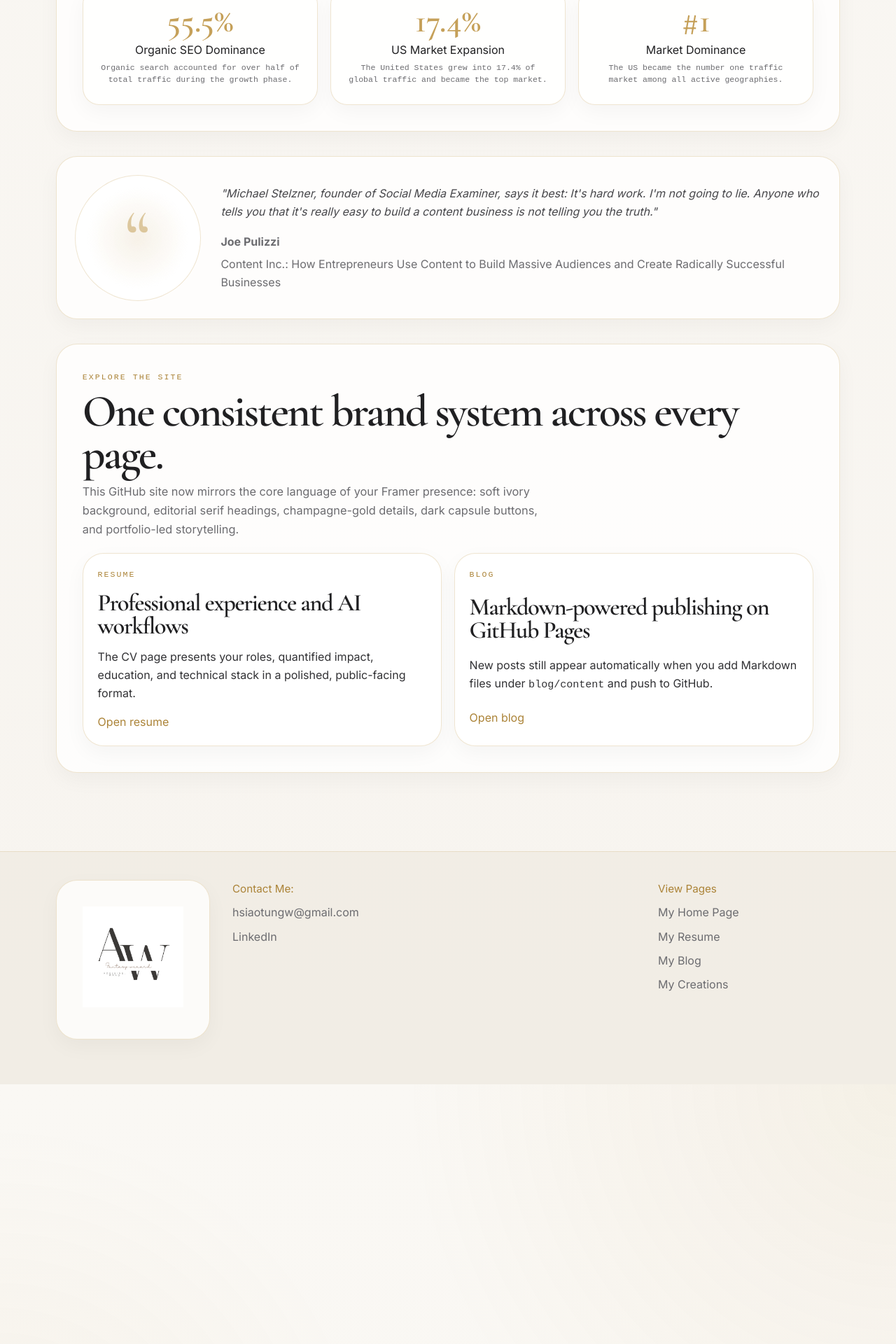
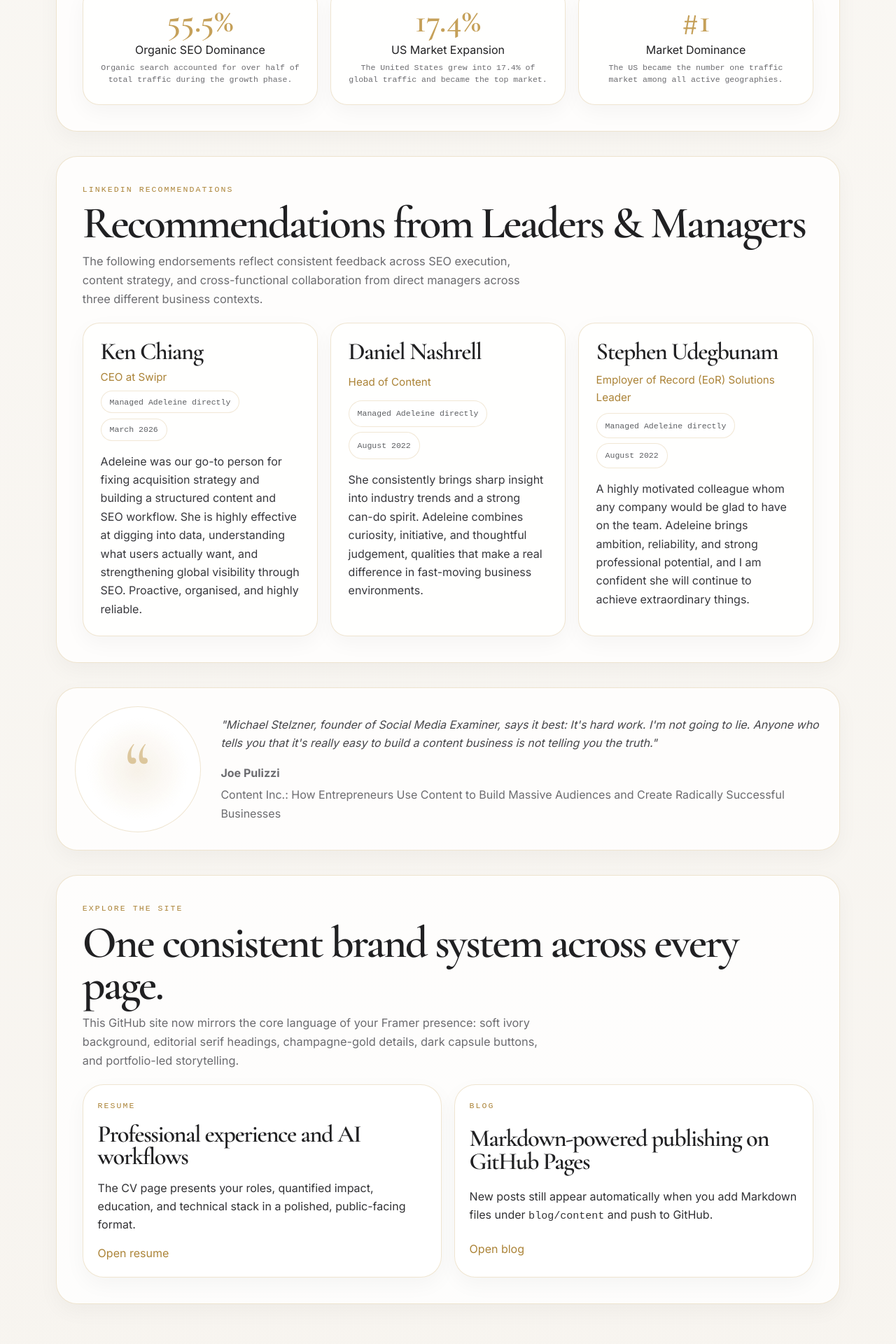
Before and after one commit to Adeleine1217/adeleine1217.github.io, a Jekyll site: the page built from index.html, in a window 1280 px wide. Shown: the part 1383-3303 px from the top of the page at 70% size. Built offline with Jekyll 4.4.1, drawn with Linux system fonts in a browser that asks for light colours; some web fonts are replaced.

Commit message:
Updated section for LinkedIN Recommendations

```diff
--- a/assets/css/site.css
+++ b/assets/css/site.css
@@ -444,6 +444,40 @@ p {
   line-height: 1.45;
 }
 
+.recommendation-grid {
+  display: grid;
+  grid-template-columns: repeat(3, minmax(0, 1fr));
+  gap: 1.1rem;
+}
+
+.recommendation-card {
+  background: rgba(255, 255, 255, 0.72);
+  border: 1px solid var(--line);
+  border-radius: var(--radius-lg);
+  padding: 1.55rem;
+  display: grid;
+  gap: 1rem;
+  box-shadow: var(--shadow-soft);
+}
+
+.recommendation-meta {
+  display: grid;
+  gap: 0.45rem;
+}
+
+.recommendation-role {
+  color: var(--gold-deep);
+  font-size: 0.95rem;
+}
+
+.recommendation-meta .meta-pill {
+  width: fit-content;
+}
+
+.recommendation-copy {
+  color: #38383d;
+}
+
 .quote-panel {
   display: grid;
   grid-template-columns: 180px minmax(0, 1fr);
@@ -832,6 +866,7 @@ pre {
   .resume-grid,
   .gallery-grid,
   .portfolio-metrics,
+  .recommendation-grid,
   .quote-panel,
   .site-footer {
     grid-template-columns: 1fr;
--- a/index.html
+++ b/index.html
@@ -69,6 +69,43 @@ alt_url: /fr/
   </div>
 </section>
 
+<section class="page-panel">
+  <div class="section-heading">
+    <div class="eyebrow">LinkedIn Recommendations</div>
+    <h2>Recommendations from Leaders &amp; Managers</h2>
+    <p class="lede">The following endorsements reflect consistent feedback across SEO execution, content strategy, and cross-functional collaboration from direct managers across three different business contexts.</p>
+  </div>
+  <div class="recommendation-grid">
+    <article class="recommendation-card">
+      <div class="recommendation-meta">
+        <h3>Ken Chiang</h3>
+        <p class="recommendation-role">CEO at Swipr</p>
+        <span class="meta-pill">Managed Adeleine directly</span>
+        <span class="meta-pill">March 2026</span>
+      </div>
+      <p class="recommendation-copy">Adeleine was our go-to person for fixing acquisition strategy and building a structured content and SEO workflow. She is highly effective at digging into data, understanding what users actually want, and strengthening global visibility through SEO. Proactive, organised, and highly reliable.</p>
+    </article>
+    <article class="recommendation-card">
+      <div class="recommendation-meta">
+        <h3>Daniel Nashrell</h3>
+        <p class="recommendation-role">Head of Content</p>
+        <span class="meta-pill">Managed Adeleine directly</span>
+        <span class="meta-pill">August 2022</span>
+      </div>
+      <p class="recommendation-copy">She consistently brings sharp insight into industry trends and a strong can-do spirit. Adeleine combines curiosity, initiative, and thoughtful judgement, qualities that make a real difference in fast-moving business environments.</p>
+    </article>
+    <article class="recommendation-card">
+      <div class="recommendation-meta">
+        <h3>Stephen Udegbunam</h3>
+        <p class="recommendation-role">Employer of Record (EoR) Solutions Leader</p>
+        <span class="meta-pill">Managed Adeleine directly</span>
+        <span class="meta-pill">August 2022</span>
+      </div>
+      <p class="recommendation-copy">A highly motivated colleague whom any company would be glad to have on the team. Adeleine brings ambition, reliability, and strong professional potential, and I am confident she will continue to achieve extraordinary things.</p>
+    </article>
+  </div>
+</section>
+
 <section class="quote-panel">
   <div class="quote-mark" aria-hidden="true">
     “
```
Also changed, not shown: fr/index.html (+37 -0 lines).
